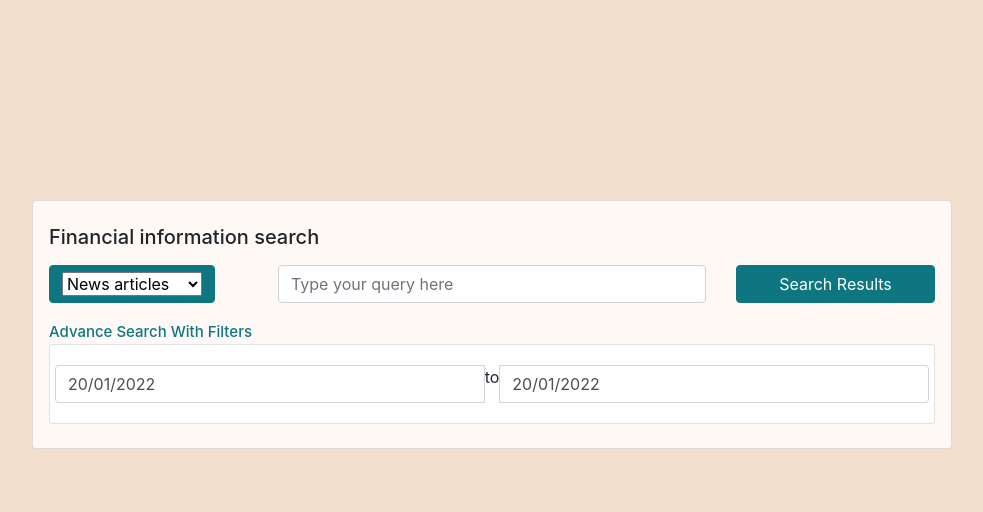
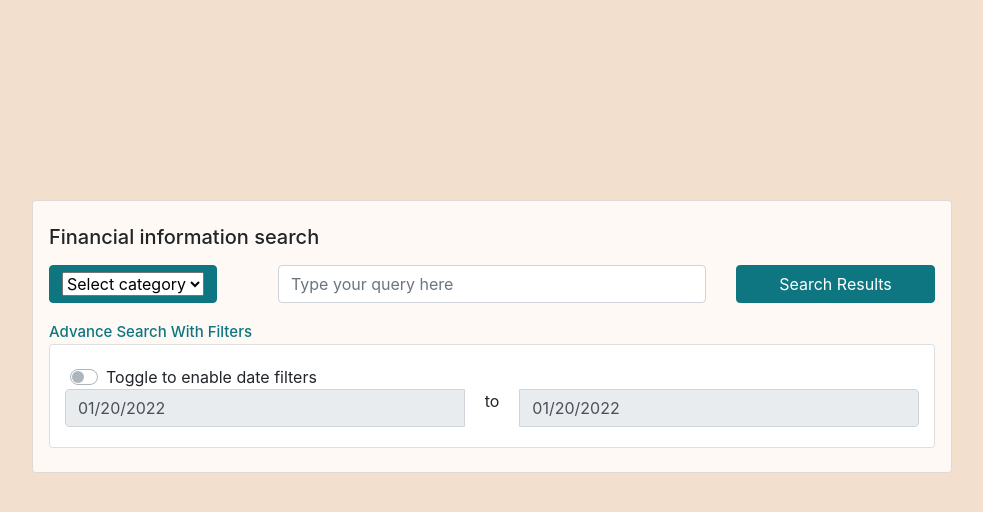
Before and after one commit to timhuijsmans1/search_engine, a Django app: page / in a window 1280 px wide, after a click on "Advance Search With Filters". Shown: the top 512 px of the page, without its empty margins (148-1131 px from the left). Run offline with Django 4.2, Linux system fonts and the light colour scheme; some libraries are stand-ins or nearby versions.

Commit message:
added advanced search feature on client side, completed client side validation and added server side validation

```diff
--- a/search/retrieval/static/retrieval/script.js
+++ b/search/retrieval/static/retrieval/script.js
@@ -7,6 +7,16 @@ $(function() {
     $( "#date-end" ).datepicker();
 });
 
+function toggleDateElements() {
+    if(document.getElementById('date-start').disabled == false){
+        document.getElementById('date-start').disabled = true;
+        document.getElementById('date-end').disabled = true;
+    } else {
+        document.getElementById('date-start').disabled = false;
+        document.getElementById('date-end').disabled = false;
+    }
+}
+
 function isValidDate(dateString)
 {
     // First check for the pattern
@@ -15,8 +25,8 @@ function isValidDate(dateString)
 
     // Parse the date parts to integers
     var parts = dateString.split("/");
-    var month = parseInt(parts[1], 10);
-    var day = parseInt(parts[0], 10);
+    var day = parseInt(parts[1], 10);
+    var month = parseInt(parts[0], 10);
     var year = parseInt(parts[2], 10);
 
     // Check the ranges of month and year
@@ -37,9 +47,18 @@ function validateForm() {
     var dateStart = document.forms["searchForm"]["date_start"].value;
     var dateEnd = document.forms["searchForm"]["date_end"].value;
 
+    if(isValidDate(dateStart) == false || isValidDate(dateEnd) == false) {
+        alert("Please provide valid dates in mm/dd/yyyy format");
+        return false;
+    }
 
-    if(isValidDate(dateStart) == false || isValidDate(dateEnd) == false) {
-        alert("please provide a valid date in dd/mm/yyyy format");
+    if(new Date(dateEnd) < new Date(dateStart)){
+        alert("End date can not be before start date")
+        return false;
+    }
+
+    if(new Date(dateStart) > Date.now()){
+        alert("Please select a start date in the past, there is no news from the future")
         return false;
     }
 }
--- a/search/retrieval/static/retrieval/style.css
+++ b/search/retrieval/static/retrieval/style.css
@@ -8,6 +8,20 @@
 
 #searchContainer {
     margin-top: 200px !important
+}
+
+#date-start {
+    margin-left: 10px !important;
+    margin-right: 20px !important;
+}
+
+#date-end {
+    margin-left: 20px !important;
+    margin-right: 10px !important;
+}
+
+#toggle-box {
+    margin-left: 15px !important;
 }
 
 .advanced {
--- a/search/retrieval/templates/retrieval/index.html
+++ b/search/retrieval/templates/retrieval/index.html
@@ -12,7 +12,8 @@
                     <div class="row g-3 mt-2">
                         <div class="col-md-3">
                             <div class="btn btn-secondary">
-                                  <select name='category'>
+                                  <select name='category' name="category-selector">
+                                      <option class="dropdown-item" value="" disabled selected>Select category</option>
                                       <option class="dropdown-item" value='news'>News articles</option>
                                       <option class="dropdown-item" value='youtube'>Youtube videos</option>
                                   </select>
@@ -25,10 +26,16 @@
                         <div class="collapse" id="Advanced">
                             <div class="card card-body">
                                 <div class="row">
+                                    <div class="custom-control custom-switch" id="toggle-box">
+                                        <input type="checkbox" class="custom-control-input" id="date-switch" onclick="toggleDateElements()">
+                                        <label class="custom-control-label" for="date-switch">Toggle to enable date filters</label>
+                                    </div>
+                                </div>
+                                <div class="row">
                                     <div class="input-group input-daterange">
-                                      <input type="text" id="date-start" class="form-control" name="date_start" value='{% now "d/m/Y" %}'>
+                                      <input type="text" id="date-start" class="form-control" name="date_start" value='{% now "m/d/Y" %}' disabled>
                                       <div class="input-group-addon">to</div>
-                                      <input type="text" id="date-end" class="form-control" name="date_end" value='{% now "d/m/Y" %}'>
+                                      <input type="text" id="date-end" class="form-control" name="date_end" value='{% now "m/d/Y" %}' disabled>
                                     </div>
                                 </div>
                             </div>
--- a/search/retrieval/views.py
+++ b/search/retrieval/views.py
@@ -1,5 +1,7 @@
-from django.shortcuts import render
+from django.shortcuts import render, redirect
 from django.http import HttpResponse
+
+from datetime import datetime
 
 
 def index(request):
@@ -13,12 +15,50 @@ def index(request):
 def results(request):
     form_data = value=request.GET
 
-    # date validator
+    # validate form input, redirect back to home otherwise
+    if form_data.get('category') == None:
+        return redirect('retrieval:index')
+    if form_data.get('query') == None:
+        return redirect('retrieval:index')
 
-    context = {
-        'category': form_data.get('category'),
-        'query': form_data.get('query'),
-        'date_start': form_data.get('date_start'),
-        'date_end': form_data.get('date_end'),
-    }
+    # validate date in advanced search
+    date_start = form_data.get('date_start')
+    date_end = form_data.get('date_end')
+
+    if date_start and date_end:
+        now = datetime.now()
+
+        # check if dates are in expected format and valid
+        try:
+            date_start_obj = datetime.strptime(date_start, '%m/%d/%Y')
+            date_end_obj = datetime.strptime(date_end, '%m/%d/%Y')
+        except:
+            return redirect('retrieval:index')
+
+        # check if start is before end date
+        if date_end_obj < date_start_obj:
+            return redirect('retrieval:index')
+
+        # check if date interval starts in the past or today
+        if date_start_obj > now:
+            return redirect('retireval:index')
+
+        # TODO
+        # advanced query: retrieve doc numbers, query database for doc numbers and date
+
+        context = {
+            'category': form_data.get('category'),
+            'query': form_data.get('query'),
+            'date_start': form_data.get('date_start'),
+            'date_end': form_data.get('date_end'),
+        }
+
+    # TODO
+    # standard: retrieve doc numbers, query database for doc numbers only
+
+    else:
+        context = {
+            'category': form_data.get('category'),
+            'query': form_data.get('query'),
+        }
     return render(request, 'retrieval/results.html', context)
```
